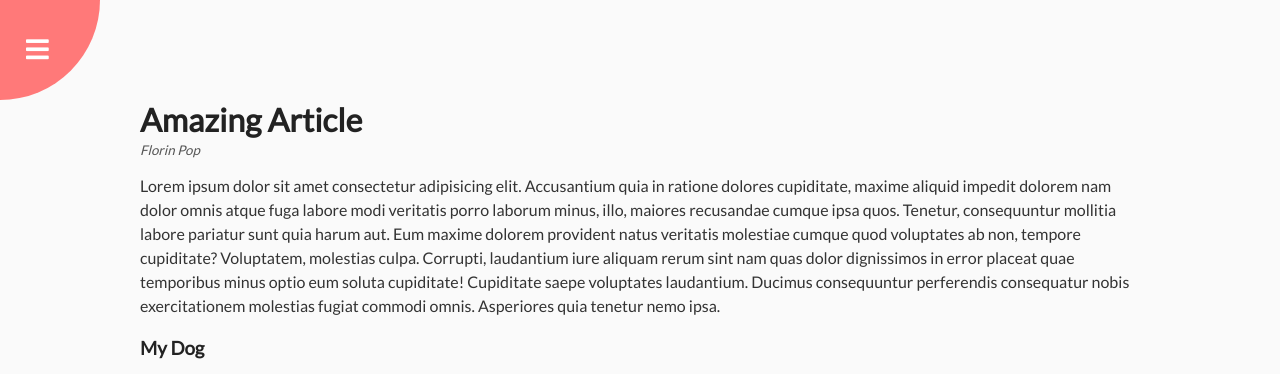
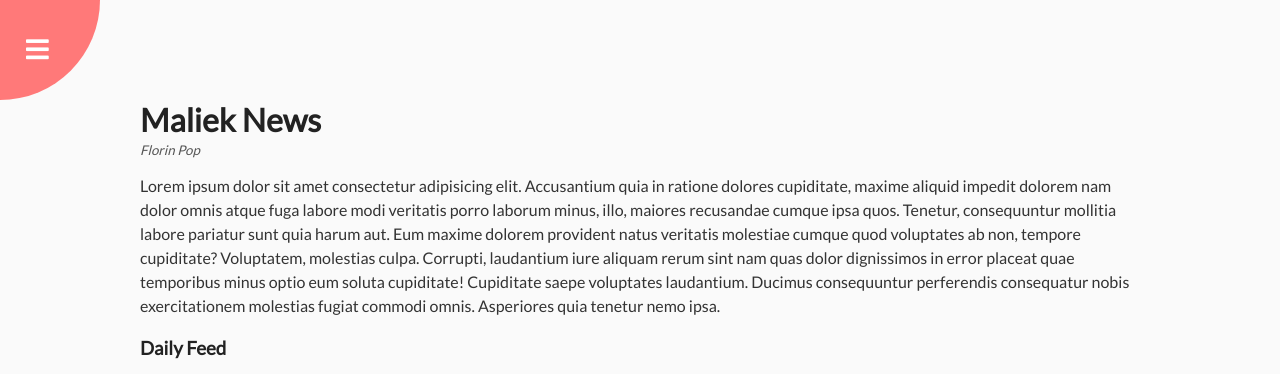
Before and after one commit to amaapp333/website, a plain HTML site: page index.html in a window 1280 px wide. Shown: the top 374 px of the page. Drawn offline with Linux system fonts and the light colour scheme.

Commit message:
Update index.html

```diff
--- a/index.html
+++ b/index.html
@@ -5,9 +5,10 @@
     <meta name="viewport" content="width=device-width, initial-scale=1.0" />
     <link rel="stylesheet" href="https://cdnjs.cloudflare.com/ajax/libs/font-awesome/5.14.0/css/all.min.css" integrity="sha512-1PKOgIY59xJ8Co8+NE6FZ+LOAZKjy+KY8iq0G4B3CyeY6wYHN3yt9PW0XpSriVlkMXe40PTKnXrLnZ9+fkDaog==" crossorigin="anonymous" />
     <link rel="stylesheet" href="style.css" />
-    <title>Rotating Navigation</title>
+    <title>Maliek Native</title>
   </head>
   <body>
+
     <div class="container">
       <div class="circle-container">
         <div class="circle">
@@ -21,11 +22,11 @@
       </div>
 
       <div class="content">
-        <h1>Amazing Article</h1>
+        <h1>Maliek News</h1>
         <small>Florin Pop</small>
         <p>Lorem ipsum dolor sit amet consectetur adipisicing elit. Accusantium quia in ratione dolores cupiditate, maxime aliquid impedit dolorem nam dolor omnis atque fuga labore modi veritatis porro laborum minus, illo, maiores recusandae cumque ipsa quos. Tenetur, consequuntur mollitia labore pariatur sunt quia harum aut. Eum maxime dolorem provident natus veritatis molestiae cumque quod voluptates ab non, tempore cupiditate? Voluptatem, molestias culpa. Corrupti, laudantium iure aliquam rerum sint nam quas dolor dignissimos in error placeat quae temporibus minus optio eum soluta cupiditate! Cupiditate saepe voluptates laudantium. Ducimus consequuntur perferendis consequatur nobis exercitationem molestias fugiat commodi omnis. Asperiores quia tenetur nemo ipsa.</p>
 
-        <h3>My Dog</h3>
+        <h3>Daily Feed</h3>
         <img src="https://images.unsplash.com/photo-1507146426996-ef05306b995a?ixlib=rb-1.2.1&ixid=eyJhcHBfaWQiOjEyMDd9&auto=format&fit=crop&w=2100&q=80" alt="doggy" />
         <p>Lorem, ipsum dolor sit amet consectetur adipisicing elit. Sit libero deleniti rerum quo, incidunt vel consequatur culpa ullam. Magnam facere earum unde harum. Ea culpa veritatis magnam at aliquid. Perferendis totam placeat molestias illo laudantium? Minus id minima doloribus dolorum fugit deserunt qui vero voluptas, ut quia cum amet temporibus veniam ad ea ab perspiciatis, enim accusamus asperiores explicabo provident. Voluptates sint, neque fuga cum illum, tempore autem maxime similique laborum odio, magnam esse. Aperiam?</p>
       </div>
@@ -34,8 +35,8 @@
     <nav>
       <ul>
         <li><i class="fas fa-home"></i><a href="#"> Home</a></li>
-        <li><i class="fas fa-user-alt"></i><a href="#"> About</a></li>
-        <li><i class="fas fa-envelope"></i><a href="#"> Contact</a></li>
+        <li><i class="fas fa-user-alt"></i><a href="#">About</a></li>
+        <li><i class="fas fa-envelope"></i><a href="#">Contact</a></li>
       </ul>
     </nav>
     <script src="script.js"></script>
```
